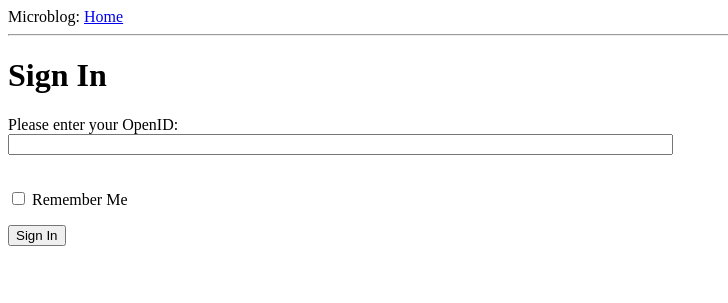
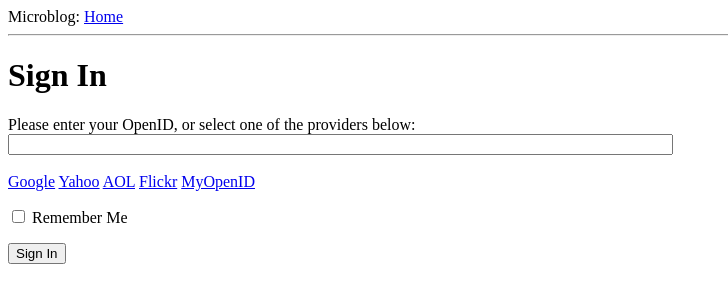
Before and after one commit to JPWKU/microblog, a Flask app: page /login in a window 1280 px wide. Shown: the top 303 px of the page, without its empty margins (0-728 px from the left). Run offline with Flask 2, Linux system fonts and the light colour scheme.

Commit message:
am able to pick openid providers

```diff
--- a/app/templates/login.html
+++ b/app/templates/login.html
@@ -1,15 +1,31 @@
 {% extends "base.html" %}
 
 {% block content %}
+<script type="text/javascript">
+  function set_openid(openid, pr)
+  {
+    var re = /<username>/;
+    u = openid.search(re);
+    if (u != -1) {
+      user = prompt('Enter your ' + pr + ' username:');
+      openid = openid.substr(0, u) + user;
+    }
+    form = document.forms['login'];
+    form.elements['openid'].value = openid;
+  }
+</script>
   <h1>Sign In</h1>
   <form action="" method="post" name="login">
     {{form.hidden_tag()}}
     <p>
-      Please enter your OpenID:<br>
+      Please enter your OpenID, or select one of the providers below:<br>
       {{form.openid(size=80)}}<br>
       {% for error in form.errors.openid %}
       <span style="color: red;">[{{error}}]</span>
       {% endfor %}<br>
+      {% for pr in providers %}
+      <a href ="javascript:set_openid('{{pr.url}}','{{pr.name}}');">{{pr.name}}</a>
+      {% endfor %}
     </p>
     <p>{{form.remember_me}} Remember Me</p>
     <p><input type="submit" value="Sign In"></p>
--- a/app/views.py
+++ b/app/views.py
@@ -33,4 +33,5 @@ def login():
 
     return render_template("login.html",
         title = 'Sign In',
-        form = form)
+        form = form,
+        providers = app.config['OPENID_PROVIDERS'])
```
